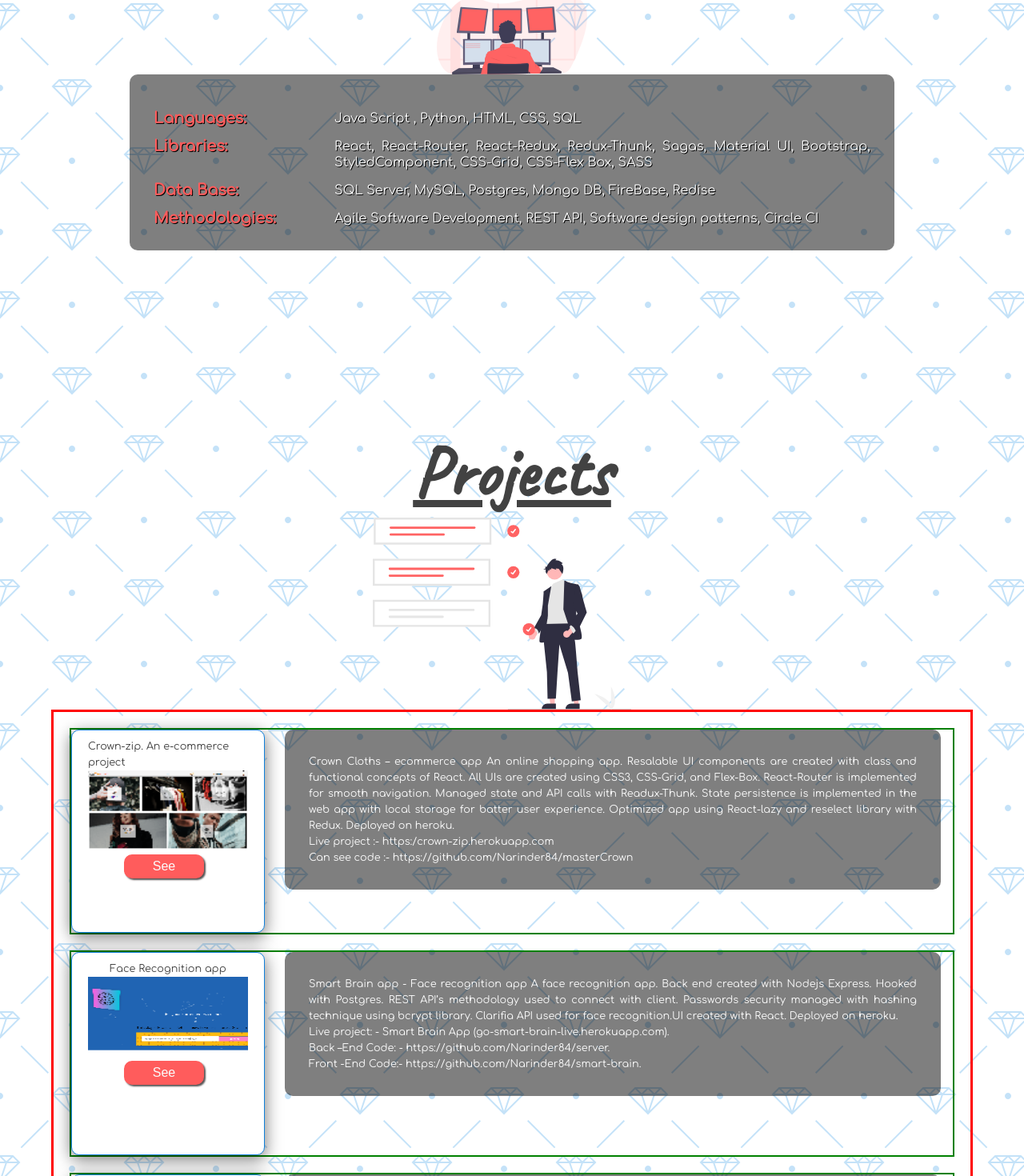
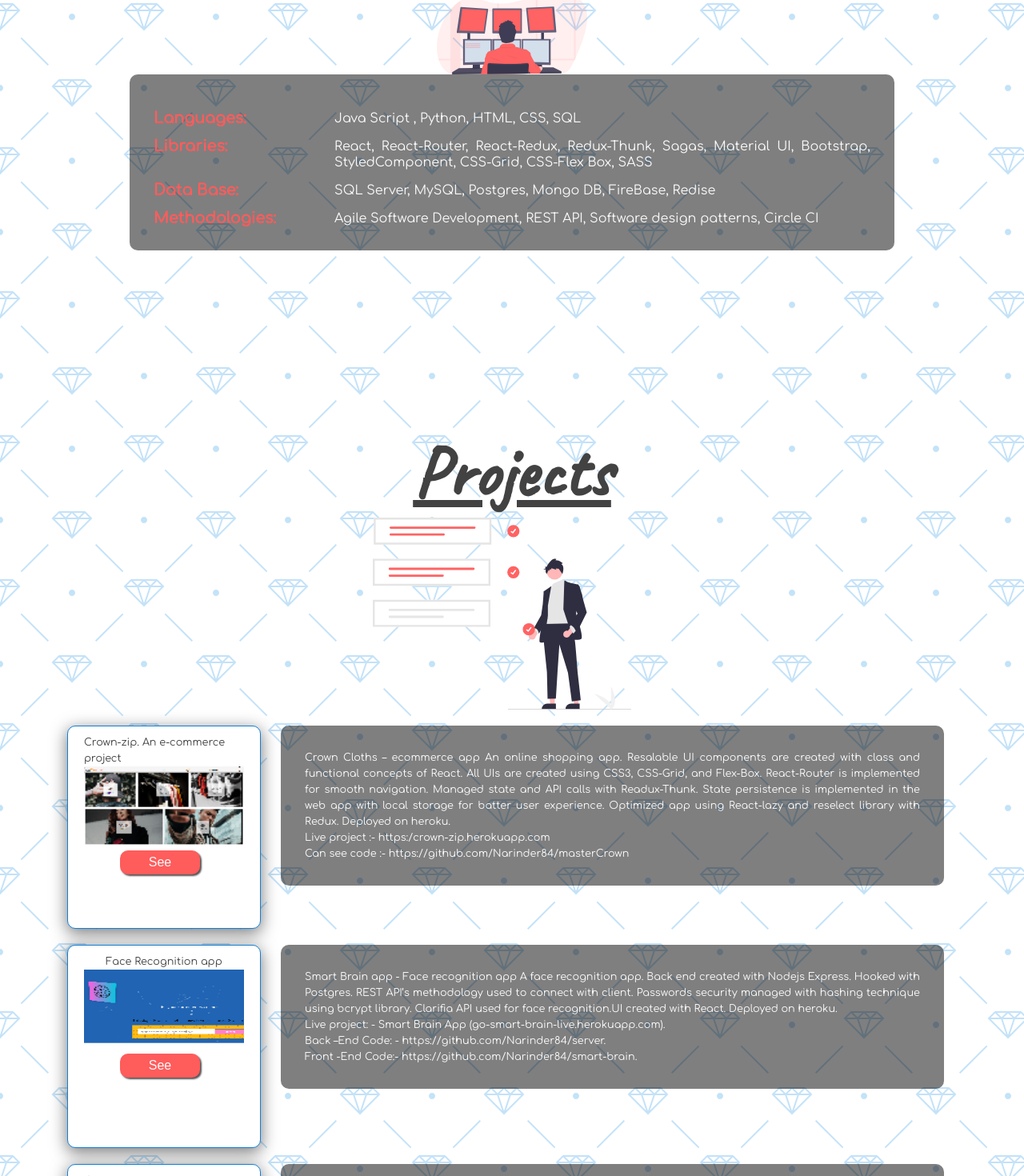
Before and after one commit to Narinder84/dream-projects, a React (Create React App) app: page / in a window 1280 px wide. Shown: the part 1959-3429 px from the top of the page at 80% size. Built offline with nearby package versions, Linux system fonts and the light colour scheme.

Commit message:
initial setup

```diff
--- a/src/components/darkLightMode/darkLight.style.css
+++ b/src/components/darkLightMode/darkLight.style.css
@@ -290,7 +290,7 @@
 		display: inline-block;
 		width: 27%;
 		font-weight: bolder;
-		text-shadow: 10px, 10px black;
+
 		color: var(--primary-color);
 	}
 	#first {
@@ -298,7 +298,7 @@
 	}
 	.lan p {
 		padding-top: 15px;
-		text-shadow: 1px 1px black;
+
 		margin: 0;
 		line-height: 20px;
 		font-size: 1rem;
@@ -313,7 +313,6 @@
 		height: 100%;
 	}
 	.project-container {
-		border: red solid 3px;
 		flex-direction: column;
 		display: flex;
 		box-sizing: border-box;
@@ -329,7 +328,6 @@
 		height: auto;
 	}
 	.project-all {
-		border: solid 2px green;
 		display: flex;
 		margin-bottom: 20px;
 	}
```
